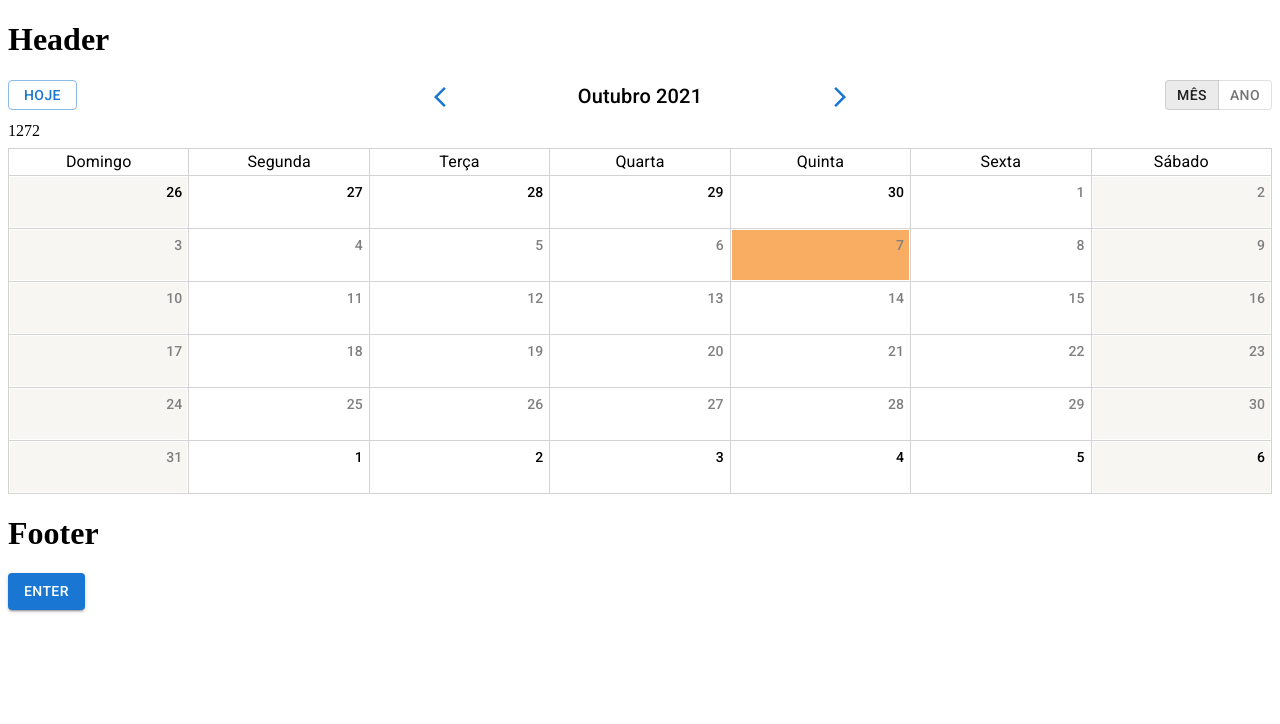
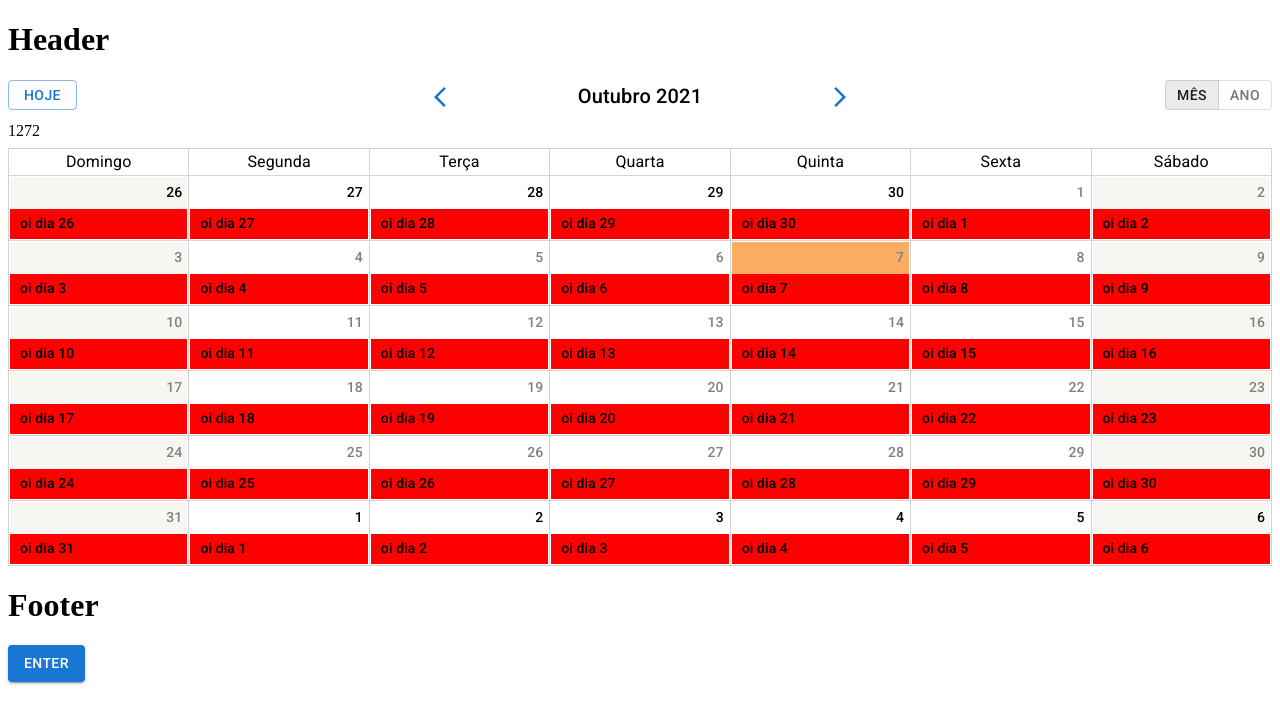
Before and after one commit to allangdc/MaterialCalendar, a React (Create React App) app: page / in a window 1280 px wide. Shown: the top 724 px of the page. Built offline with nearby package versions, Linux system fonts and the light colour scheme.

Commit message:
Start the bars implementation

```diff
--- /dev/null
+++ b/src/components/calendar/bars/bar.tsx
@@ -0,0 +1,67 @@
+import { Grid, Typography } from "@mui/material";
+import React from "react";
+import { useStyles } from "./style";
+
+export enum BarType {
+  INIT = "initBar",
+  MID = "midBar",
+  END = "endBar",
+}
+
+interface Props {
+  barType: BarType;
+  text?: string;
+}
+
+const Bar: React.FC<Props> = (props: Props) => {
+  const { barType, text } = props;
+  const classes = useStyles();
+
+  const InitBarContent: React.FC = () => (
+    <Grid container>
+      <Grid item xs={2} />
+      <Grid item xs={10}>
+        <div id="init" className={classes.initbar}>
+          <Typography variant="subtitle2" className={classes.contentText}>
+            {text}
+          </Typography>
+        </div>
+      </Grid>
+    </Grid>
+  );
+
+  const EndBarContent: React.FC = () => (
+    <Grid container>
+      <Grid item xs={10}>
+        <div id="end" className={classes.initbar}>
+          <Typography variant="subtitle2" className={classes.contentText}>
+            {text}
+          </Typography>
+        </div>
+      </Grid>
+      <Grid item xs={2} />
+    </Grid>
+  );
+
+  const MidBarContent: React.FC = () => (
+    <Grid container>
+      <Grid item xs={12}>
+        <div className={classes.initbar}>
+          <Typography variant="subtitle2" className={classes.contentText}>
+            {text}
+          </Typography>
+        </div>
+      </Grid>
+    </Grid>
+  );
+
+  return (
+    <>
+      {barType === BarType.INIT && <InitBarContent />}
+      {barType === BarType.END && <EndBarContent />}
+      {barType === BarType.MID && <MidBarContent />}
+    </>
+  );
+};
+
+export default Bar;
--- /dev/null
+++ b/src/components/calendar/bars/style.ts
@@ -0,0 +1,23 @@
+import { makeStyles } from "@material-ui/styles";
+
+const radius = 15;
+
+export const useStyles = makeStyles({
+  initbar: {
+    backgroundColor: "red",
+    minHeight: 30,
+    display: "flex",
+    alignItems: "center",
+    "&#init": {
+      borderTopLeftRadius: radius,
+      borderBottomLeftRadius: radius,
+    },
+    "&#end": {
+      borderTopRightRadius: radius,
+      borderBottomRightRadius: radius,
+    },
+  },
+  contentText: {
+    marginLeft: 10,
+  },
+});
--- a/src/components/calendar/cells/MonthlyCells.tsx
+++ b/src/components/calendar/cells/MonthlyCells.tsx
@@ -2,6 +2,7 @@ import React, { ReactNode, useContext, useEffect, useState } from "react";
 import { Grid, Typography } from "@mui/material";
 import { isSameDay, isToday } from "date-fns";
 import { CalendarContext, CalendarHoliday } from "..";
+import Bar, { BarType } from "../bars/bar";
 
 interface Props {
   id?: string;
@@ -64,26 +65,6 @@ const MonthlyCells: React.FC<Props> = (props: Props) => {
         >
           {myHoly?.title}
         </Typography>
-        <Typography
-          align="center"
-          variant="subtitle2"
-          style={{
-            paddingLeft: 10,
-            paddingRight: 10,
-          }}
-        >
-          {myHoly?.title}
-        </Typography>
-        <Typography
-          align="center"
-          variant="subtitle2"
-          style={{
-            paddingLeft: 10,
-            paddingRight: 10,
-          }}
-        >
-          {myHoly?.title}
-        </Typography>
       </div>
     );
   };
@@ -98,6 +79,7 @@ const MonthlyCells: React.FC<Props> = (props: Props) => {
         height: "100%",
         minHeight: 50,
       }}
+      alignContent="start"
     >
       <Grid item xs={12}>
         <Typography
@@ -109,10 +91,10 @@ const MonthlyCells: React.FC<Props> = (props: Props) => {
         </Typography>
       </Grid>
       <Grid item xs={12}>
-        <HolidayInfo />
+        {children}
       </Grid>
       <Grid item xs={12}>
-        {children}
+        <HolidayInfo />
       </Grid>
     </Grid>
   );
--- a/src/components/calendar/index.tsx
+++ b/src/components/calendar/index.tsx
@@ -24,6 +24,7 @@ import React, {
   useRef,
   useState,
 } from "react";
+import Bar, { BarType } from "./bars/bar";
 import Cells from "./cells";
 import Header from "./header";
 import Monthly from "./monthly";
@@ -49,6 +50,7 @@ export interface ICalendarContext {
   headerArray: Array<ReactNode>;
   setHeaderArray: React.Dispatch<React.SetStateAction<React.ReactNode[]>>;
   sameWidthP100: string | undefined;
+  rangeBars: Array<CalendarRangeBar> | undefined;
 }
 
 const initialContext: ICalendarContext = {
@@ -66,12 +68,20 @@ const initialContext: ICalendarContext = {
   headerArray: [],
   setHeaderArray: () => {},
   sameWidthP100: undefined,
+  rangeBars: undefined,
 };
 
 export interface CalendarHoliday {
   title: string;
   day: Date;
   yearly: boolean;
+}
+
+export interface CalendarRangeBar {
+  category: string;
+  title: string;
+  startDate: Date;
+  endDate: Date;
 }
 
 export const CalendarContext = createContext<ICalendarContext>(initialContext);
@@ -81,11 +91,13 @@ interface Props {
   language: string;
   holidays?: Array<CalendarHoliday>;
   holidayColor?: string;
+  rangeBars?: Array<CalendarRangeBar>;
   borderLineColor?: string;
 }
 
 const Calendar: React.FC<Props> = (props: Props) => {
-  const { id, language, holidays, holidayColor, borderLineColor } = props;
+  const { id, language, holidays, holidayColor, borderLineColor, rangeBars } =
+    props;
   const ref = useRef<HTMLDivElement>(null);
   const [currDate, setCurrDate] = useState<Date>(startOfToday());
   const [width, setWidth] = useState<number | undefined>(undefined);
@@ -111,6 +123,7 @@ const Calendar: React.FC<Props> = (props: Props) => {
     headerArray,
     setHeaderArray,
     sameWidthP100,
+    rangeBars,
   };
 
   const NCol = () => headerArray.length;
@@ -160,7 +173,9 @@ const Calendar: React.FC<Props> = (props: Props) => {
       i = addDays(i, 1);
     }
     const darray = data.map((item, index) => (
-      <Cells key={`cells_dt_${index}`} day={item} />
+      <Cells key={`cells_dt_${index}`} day={item}>
+        <Bar barType={BarType.MID} text={`oi dia ${item.getDate()}`} />
+      </Cells>
     ));
     if (darray.length > 0) setDataArray(darray);
   };
```
Also changed, not shown: src/components/calendar/bars/index.tsx (added, +12 -0 lines).
